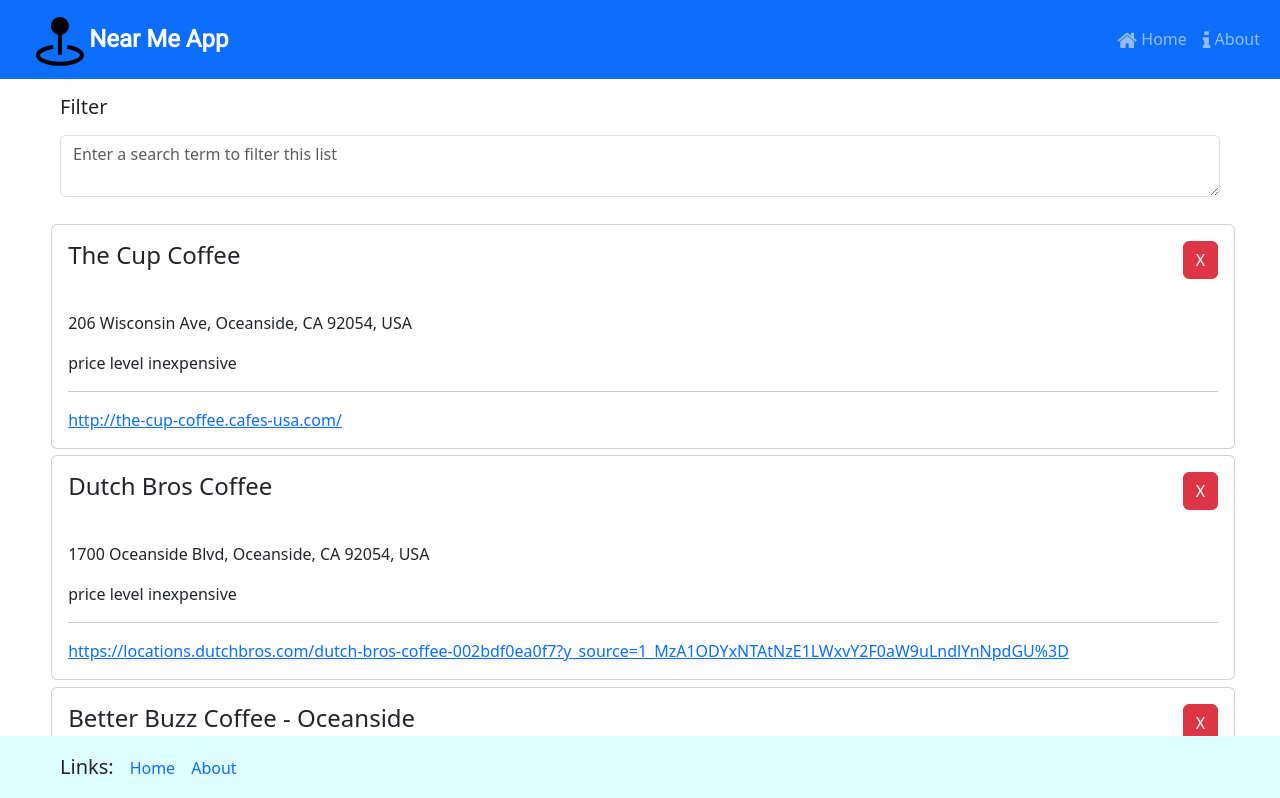
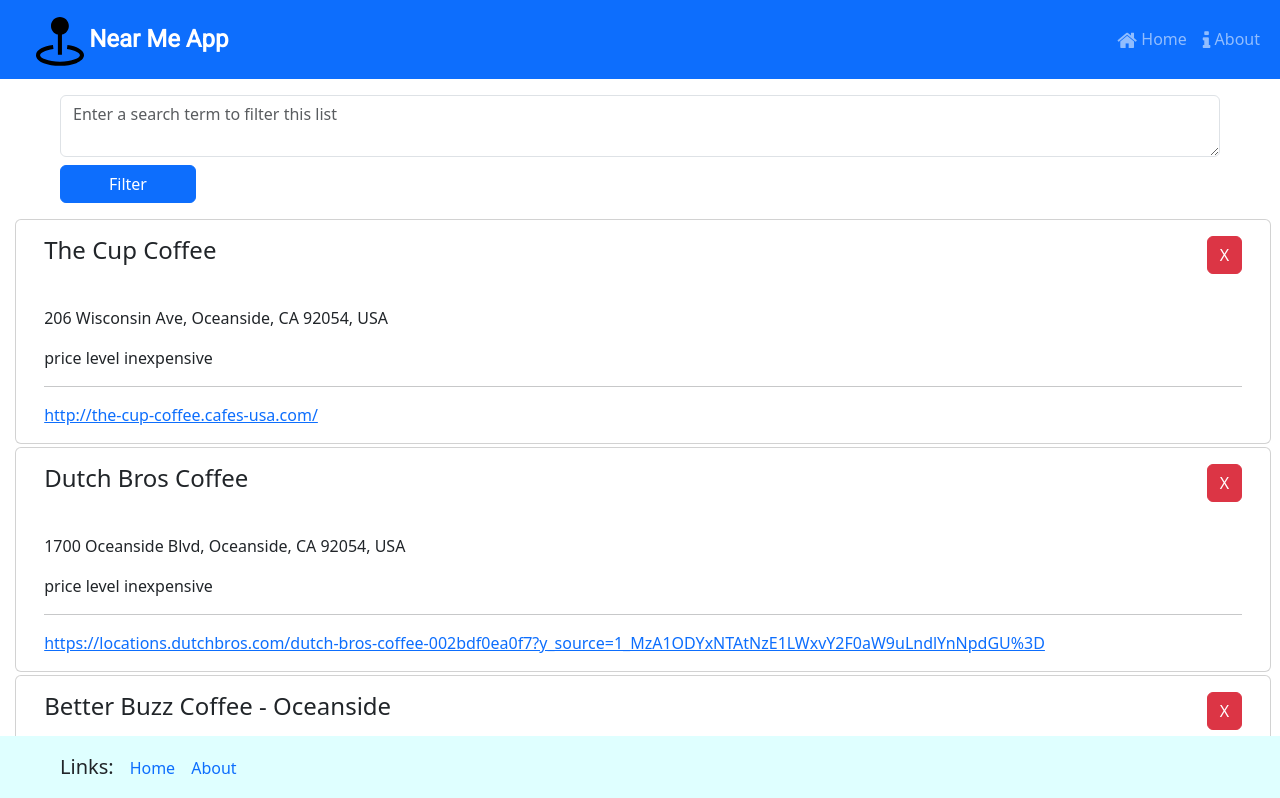
Before and after one commit to janbalangue/near-me-app, a React (Create React App) app: page /search in a window 1280 px wide. Shown: the top 798 px of the page. Built offline with nearby package versions, Linux system fonts and the light colour scheme.

Commit message:
format changes, filter button

```diff
--- a/src/pages/SearchPage.js
+++ b/src/pages/SearchPage.js
@@ -23,10 +23,8 @@
   }
   return (
     <Container fluid>
-      <Form className="mx-5 mt-3">
+      <Form className="mt-3 px-5">
         <FormGroup inline>
-          <Label for="filter"><h5>Filter</h5></Label>
-          <Col>
           <Input
             id="filter"
             name="filter"
@@ -34,13 +32,12 @@
             type="textarea"
             className="border"
           />
-          </Col>
+          <Button color="primary" className="mt-2 px-5">Filter</Button>
         </FormGroup>
       </Form>
-      <Row className="m-4">
       {response.places.map((site, index) => {
         return (
-            <Col key={index} style={{ minWidth: "100%", margin: ".2rem" }}>
+          <Row key={index} style={{ minWidth: "100%", margin: ".2rem" }}>
             <Card className="site-card">
               <CardTitle className="m-3">
                 <Button
@@ -63,10 +60,9 @@
                 </CardText>
               </CardBody>
             </Card>
-            </Col>
+          </Row>
         );
       })}
-      </Row>
     </Container>
   );
 };
```
Lines whose indentation alone changed are shown as unchanged.
